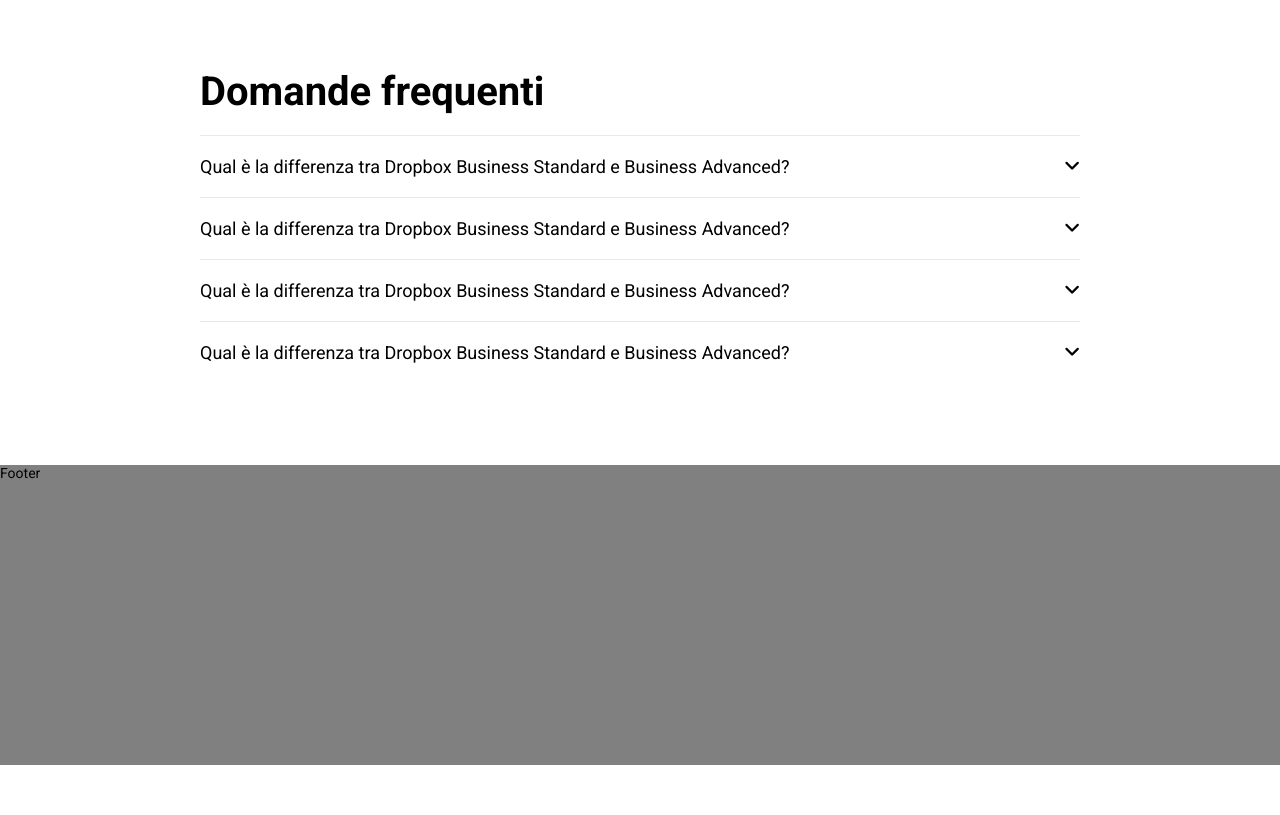
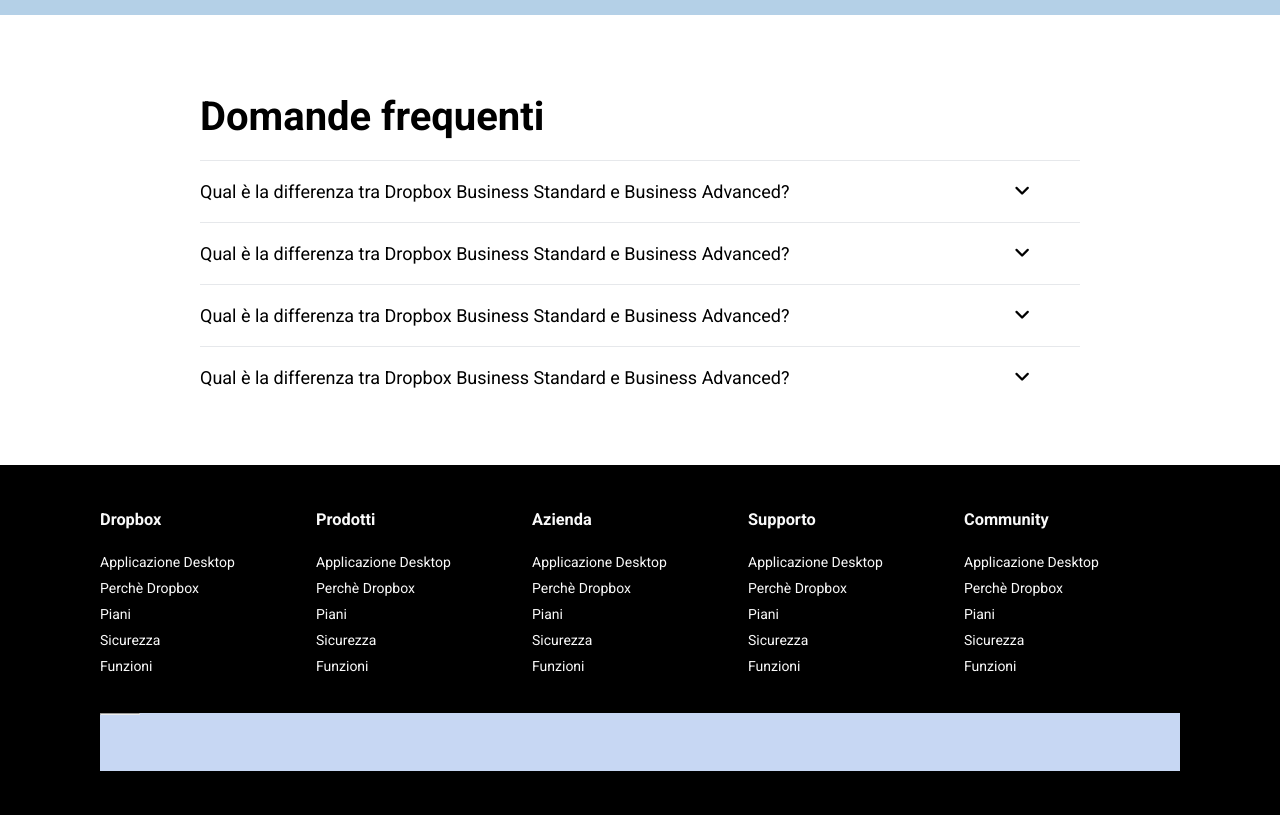
Before and after one commit to maricamola/htmlcss-dropbox, a plain HTML site: page index.html in a window 1280 px wide. Shown: the part 4240-5055 px from the top of the page. Before the commit the page ends 5005 px from the top, so only its background shows below. Drawn offline with Linux system fonts and the light colour scheme.

Commit message:
[footer added]

```diff
--- a/CSS/style.css
+++ b/CSS/style.css
@@ -334,9 +334,7 @@ main .designit{
   width: 700px;
   height: 400px;
   background-color:#F5F5F5;
-  overflow-y: scroll;
-  scrollbar-color: rebeccapurple green;
-  scrollbar-width: thin;
+  overflow-y: auto;
   padding: 30px 30px;
 }
 
@@ -361,7 +359,7 @@ main .designit{
   display: flex;
   justify-content: space-between;
   align-items: center;
-  height: 200px;
+  height: 250px;
   background-color: #B4D0E7;
   padding: 0 200px ;
 }
@@ -378,7 +376,7 @@ main .designit{
 .accordion{
   display: flex;
   flex-direction: column;
-  height: 500px;
+  height: 450px;
   justify-content: center;
 }
 
@@ -389,18 +387,54 @@ main .designit{
 	cursor: pointer;
 	border-top: 1px solid #E6E8EB;
 	padding: 20px 0;
+  padding-right: 50px;
+  transition: 0.4;
+  overflow: hidden;
 }
 
 .accordiontitle h2{
   padding: 20px 0;
   width: 100vh;
 }
+.panel {
+  display: none;
+  padding: 0 18px;
+  background-color: white;
+  overflow: hidden;
+}
 
-
-
+.faq:hover{
+  background-color: #ccc;
+}
 
 /*FOOTER*/
 footer{
-  background-color: grey;
-  height: 300px;
+  background-color: #000000;
+  height: 350px;
+  padding: 30px 100px;
 }
+
+footer .top{
+  display: flex;
+  height: 70%;
+  color: #F9F9F9
+}
+
+footer .top .col-menu{
+  width: calc(100% / 5);
+}
+
+footer .col-menu ul li a{
+  text-decoration: none;
+  color:#F9F9F9;
+  font: 12px;
+}
+
+footer .col-menu ul li{
+  margin: 10px 0;
+}
+
+footer .bottom{
+  background-color: #c7d7f3;
+  height: 20%;
+}
--- a/index.html
+++ b/index.html
@@ -280,10 +280,6 @@
             diversi. Ora molte soluzioni sono compatibili con queste esigenze, ma
             nessuna è facile quanto Dropbox e Dropbox Paper. Ora molte soluzioni
             compatibili con queste esigenze, ma nessuna è facile quanto Dropbox
-            Paper.Paper. I membri del nostro team lavorano costantemente in    Paesi, fusi orari e
-            diversi. Ora molte soluzioni sono compatibili con queste esigenze, ma
-            nessuna è facile quanto Dropbox e Dropbox Paper. Ora molte soluzioni
-            compatibili con queste esigenze, ma nessuna è facile quanto Dropbox
             Paper. I membri del nostro team lavorano costantemente in    Paesi, fusi orari e
             diversi."</p>
         </div>
@@ -323,6 +319,9 @@
         <div class="accordiontitle"><h2>Domande frequenti</h2></div>
 
         <div class="faq 1">Qual è la differenza tra Dropbox Business Standard e Business Advanced? <span><i class="fa-solid fa-angle-down"></i></span></div>
+        <div class="panel">
+          <p>Lorem ipsum dolor sit amet, consectetur adipisicing elit, sed do eiusmod tempor incididunt ut labore et dolore magna aliqua. Ut enim ad minim veniam, quis nostrud exercitation ullamco laboris nisi ut aliquip ex ea commodo consequat.</p>
+        </div>
 
         <div class="faq 1">Qual è la differenza tra Dropbox Business Standard e Business Advanced? <span><i class="fa-solid fa-angle-down"></i></span></div>
 
@@ -331,12 +330,62 @@
         <div class="faq 1">Qual è la differenza tra Dropbox Business Standard e Business Advanced? <span><i class="fa-solid fa-angle-down"></i></span></div>
 
     </div>
-
   </main>
 
+  <!--FOOTER-->
+  <footer>
+    <div class=""></div>
+    <div class="top">
+      <div class="col-menu"><h3>Dropbox</h3>
+      <ul>
+        <li><a href="#">Applicazione Desktop</a></li>
+        <li><a href="#">Perchè Dropbox</a></li>
+        <li><a href="#">Piani</a></li>
+        <li><a href="#">Sicurezza</a></li>
+        <li><a href="#">Funzioni</a></li>
+      </ul></div>
 
-  <footer>
-    <div class="menu bottom">Footer</div>
+      <div class="col-menu"><h3>Prodotti</h3>
+      <ul>
+        <li><a href="#">Applicazione Desktop</a></li>
+        <li><a href="#">Perchè Dropbox</a></li>
+        <li><a href="#">Piani</a></li>
+        <li><a href="#">Sicurezza</a></li>
+        <li><a href="#">Funzioni</a></li>
+      </ul></div>
+
+      <div class="col-menu"><h3>Azienda</h3>
+      <ul>
+        <li><a href="#">Applicazione Desktop</a></li>
+        <li><a href="#">Perchè Dropbox</a></li>
+        <li><a href="#">Piani</a></li>
+        <li><a href="#">Sicurezza</a></li>
+        <li><a href="#">Funzioni</a></li>
+      </ul></div>
+
+      <div class="col-menu"><h3>Supporto</h3>
+      <ul>
+        <li><a href="#">Applicazione Desktop</a></li>
+        <li><a href="#">Perchè Dropbox</a></li>
+        <li><a href="#">Piani</a></li>
+        <li><a href="#">Sicurezza</a></li>
+        <li><a href="#">Funzioni</a></li>
+      </ul></div>
+
+      <div class="col-menu"><h3>Community</h3>
+      <ul>
+        <li><a href="#">Applicazione Desktop</a></li>
+        <li><a href="#">Perchè Dropbox</a></li>
+        <li><a href="#">Piani</a></li>
+        <li><a href="#">Sicurezza</a></li>
+        <li><a href="#">Funzioni</a></li>
+      </ul></div>
+    </div>
+
+    <div class="bottom">
+      <hr>
+
+    </div>
 
   </footer>
 </div>
```
